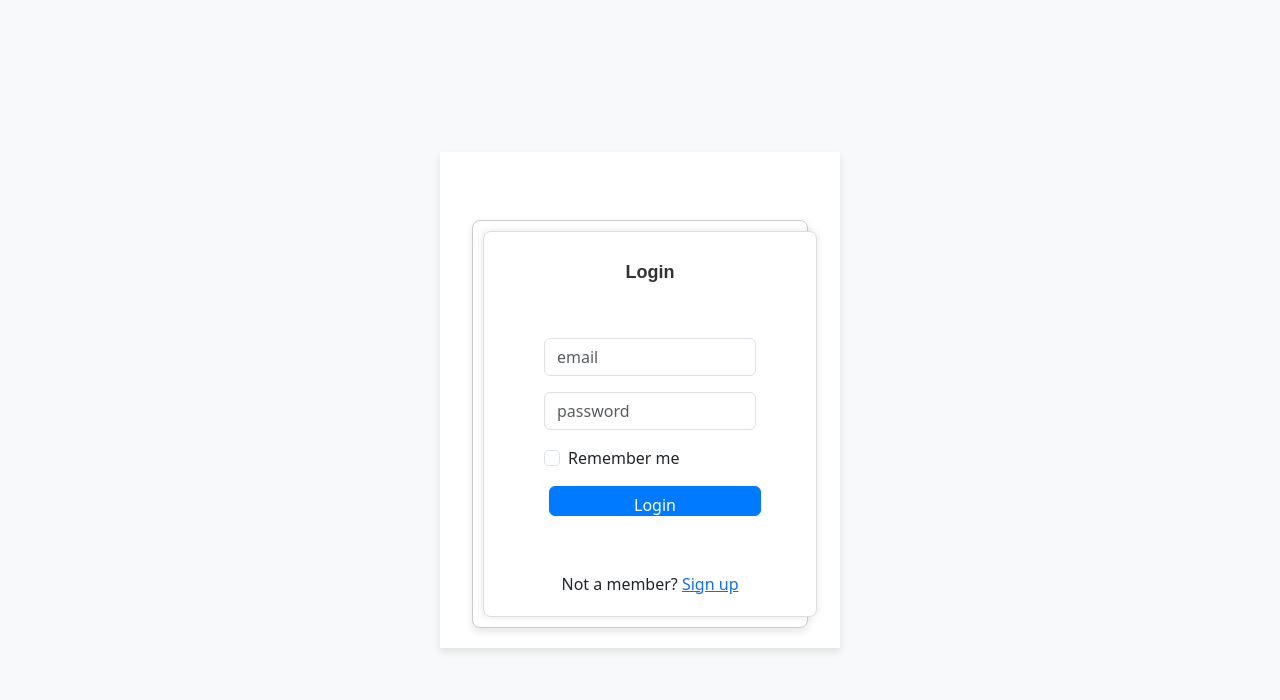
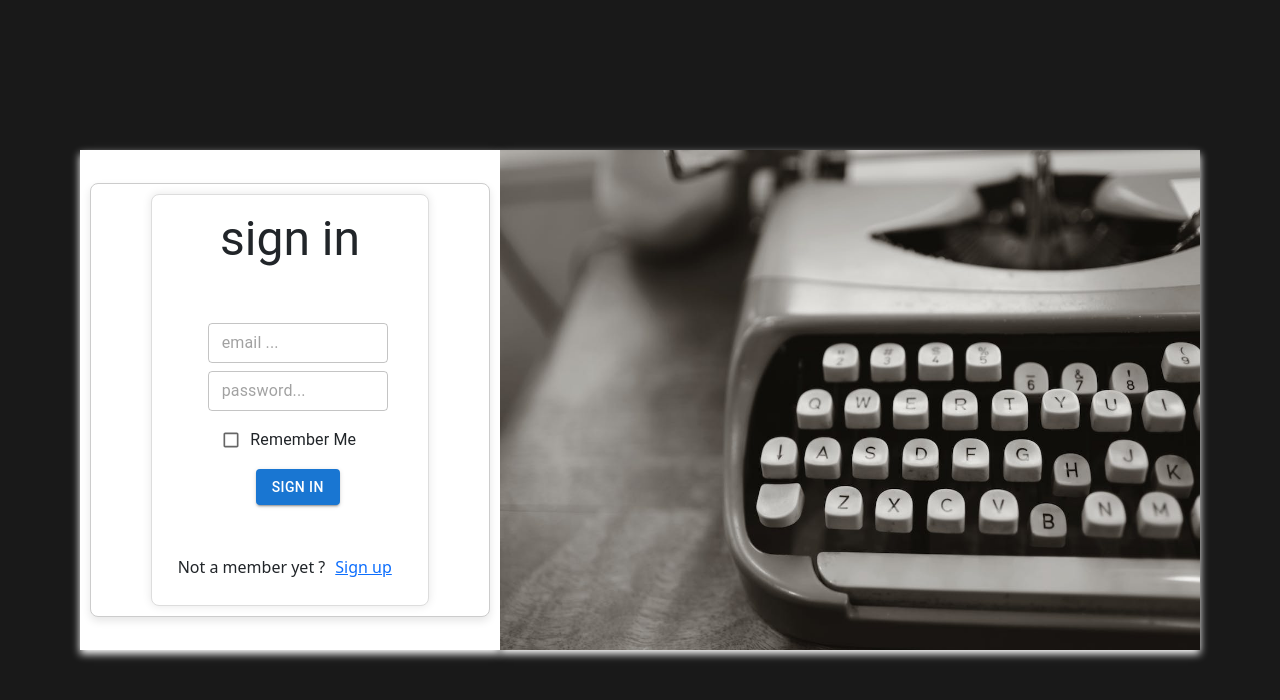
Before and after one commit to a-deep97/sprout, a React (Create React App) app in the folder sprout/sprout_ui/: page / in a window 1280 px wide. Shown: the top 700 px of the page. Built offline with nearby package versions, Linux system fonts and the light colour scheme; no server answers; the HTML template or start-up script is replaced by a standard one; what quill-emoji would draw is missing.

Commit message:
Added mui in login in page

```diff
--- a/sprout/sprout_ui/src/static/css/auth.css
+++ b/sprout/sprout_ui/src/static/css/auth.css
@@ -2,21 +2,27 @@
 
 .auth-page {
   height: 100vh;
+  width: 100wv;
   display: flex;
-  flex-direction: column;
+  flex-direction: row;
   justify-content: center;
-  align-items:flex-start;
-  background-color: #f8f9fa;
-  display: flex;
-  justify-content: center;
-  align-items: center;
+  align-items:center;
+  box-shadow: 0 4px 8px rgba(0, 0, 0, 1);
+  background-color: rgba(0, 0, 0, 0.9)
 }
 
 .auth-page-container {
-  max-width: 400px;
   display: flex;
-  width: 100%;
-  padding: 20px;
-  box-shadow: 0 4px 8px rgba(0, 0, 0, 0.1);
-  background-color: #ffffff;
+  flex-direction: row;
+  justify-content: center;
+  align-items: center;
+  background-color: white;
+  height: 500px;
+  padding: 10px;
+  box-shadow: 0 4px 8px rgba(255, 255, 255, 1);
 }
+.form-image {
+  height: 500px;
+  width: 700px;
+  box-shadow: 0 4px 8px rgba(255, 255, 255, 1);
+}
--- a/sprout/sprout_ui/src/static/css/login.css
+++ b/sprout/sprout_ui/src/static/css/login.css
@@ -1,34 +1,23 @@
 /* Login.css */
 
 .card {
+  display: flex;
+  flex-direction: column;
+  justify-content: center;
+  align-items: center;
   border: 1px solid #ccc;
   border-radius: 8px;
   box-shadow: 0 4px 8px rgba(0, 0, 0, 0.1);
+  width: 400px;
 }
-
 .card-body {
-  padding: 20px;
+  width: 70%;
+  height: 95%;
 }
-
-.btn-primary {
-  background-color: #007bff;
-  border-color: #007bff;
-  width: 100%;
+.login-form {
+  width: 90%;
+  display: flex;
+  flex-direction: column;
+  justify-content: center;
+  align-items: center;
 }
-
-.btn-primary:hover {
-  background-color: #0056b3;
-  border-color: #0056b3;
-}
-
-/* Remove width and box-shadow to allow the container to control these styles */
-.auth-page-container {
-  max-width: 400px;
-  width: 100%;
-  padding: 20px;
-  background-color: #ffffff;
-}
-
-.col-md-6 {
-  width: 100%;
-}
--- a/sprout/sprout_ui/src/static/js/auth.js
+++ b/sprout/sprout_ui/src/static/js/auth.js
@@ -1,5 +1,4 @@
 
-import 'bootstrap/dist/css/bootstrap.min.css';
 import '../css/auth.css';
 import React, { useState } from 'react';
 import LoginForm from './forms/login';
@@ -7,7 +6,7 @@ import SignupForm from './forms/signup';
 
 const AuthPage = (props) => {
   const [isSignUp, setIsSignUp] = useState(false);
-
+  const authPicture = require('../media/auth-img.jpg');
   const handleAuthenticate = (userData) => {
     // Authentication logic (can be replaced with actual authentication call)
     console.log('Authentication data:', userData);
@@ -25,6 +24,13 @@ const AuthPage = (props) => {
             <LoginForm onToggleForm={handleToggleForm} setLoggedIn = {props.setLoggedIn} />
           )}
         </div>
+        <div className='form-image'>
+          <img
+              src= {authPicture}
+              width='100%'
+              height='100%'
+          />
+        </div>
     </div>
   );
 };
--- a/sprout/sprout_ui/src/static/js/buttons/logout_button.js
+++ b/sprout/sprout_ui/src/static/js/buttons/logout_button.js
@@ -13,7 +13,7 @@ const LogoutButton = () => {
     const navigate = useNavigate()
     const handleLogout = () =>{
         const csrfToken = getCookie('csrftoken');
-        fetch('${APIdomain}/logout', {
+        fetch(`${APIdomain}/logout`, {
             method: 'POST',
             headers: {
             'Content-Type': 'application/json',
--- a/sprout/sprout_ui/src/static/js/forms/login.js
+++ b/sprout/sprout_ui/src/static/js/forms/login.js
@@ -1,13 +1,21 @@
 import '../../css/login.css';
-import { useNavigate } from 'react-router-dom';
+import { Link, useNavigate } from 'react-router-dom';
 import React, { useState } from 'react';
 
 import config from '../../../config.js';
+import { Typography,
+      FormControlLabel,
+      Checkbox ,
+      Button,
+      Box,
+      TextField
+    } from '@mui/material';
 
 const LoginForm = (props) => {
   const APIdomain = config.APIdomain;
   const [email, setEmail] = useState('');
   const [password, setPassword] = useState('');
+  const [rememberMe,setRememberMe] = useState(false);
   const navigate = useNavigate()
   const handleSignupClick = () => {
       props.onToggleForm()
@@ -51,39 +59,19 @@ const LoginForm = (props) => {
     if (parts.length === 2) return parts.pop().split(';').shift();
   }
   return (
-    <div className="container mt-5">
-      <div className="row justify-content-center">
-        <div className="col-md-6">
-          <div className="card">
-            <div className="card-body">
-              <h2 className="card-title text-center mb-4">Login</h2>
-              {/* Login Form */}
-              <form onSubmit={handleLogin}>
-                <div className="mb-3">
-                  <input type="text" className="form-control" id="email" name="email" placeholder='email' onChange={(e) => setEmail(e.target.value)} required />
-                </div>
-                <div className="mb-3">
-                  <input type="password" className="form-control" id="password" name="password" placeholder='password' onChange={(e) => setPassword(e.target.value)} required />
-                </div>
-                <div className="mb-3 form-check">
-                  <input type="checkbox" className="form-check-input" id="rememberMe" />
-                  <label className="form-check-label" htmlFor="rememberMe">
-                    Remember me
-                  </label>
-                </div>
-                <button type="submit" className="btn btn-primary btn-block mb-3">
-                  Login
-                </button>
-              </form>
-              {/* Signup Link */}
-              <div className="text-center">
-                <p>
-                  Not a member? <a href="#!" onClick={handleSignupClick}>Sign up</a>
-                </p>
-              </div>
-            </div>
-          </div>
-        </div>
+    <div className="card">
+      <div className="card-body">
+        <Typography variant='h3' align='center' >sign in</Typography>
+        <form onSubmit={handleLogin} className='login-form'>
+          <TextField placeholder='email ...' margin='normal'  size='small'  align='center' onChange={(e) => setEmail(e.target.value)} required></TextField>
+          <TextField placeholder='password...' margin='small'  type='password' size='small' onChange={(e) => setPassword(e.target.value)} required></TextField>
+          <FormControlLabel style={{'marginTop':'10px'}} control={<Checkbox checked={rememberMe} size='small' onChange={ () => {setRememberMe(!rememberMe)}} />} label="Remember Me"/>
+          <Button variant='contained' style={{'marginTop':'10px'}} type='submit' color='primary'>Sign in</Button>
+        </form>
+        <Box display='flex' alignItems='center' padding='10px'>
+          <Typography marginRight='10px' variant='body'>Not a member yet ?</Typography>
+          <Link onClick={handleSignupClick}>Sign up</Link>
+        </Box>
       </div>
     </div>
   );
```
Also changed, not shown: sprout/sprout_ui/src/static/js/dialogue_box/confirm_box.js (line endings or trailing spaces), sprout/sprout_ui/src/static/media/auth-img.jpg (added).
